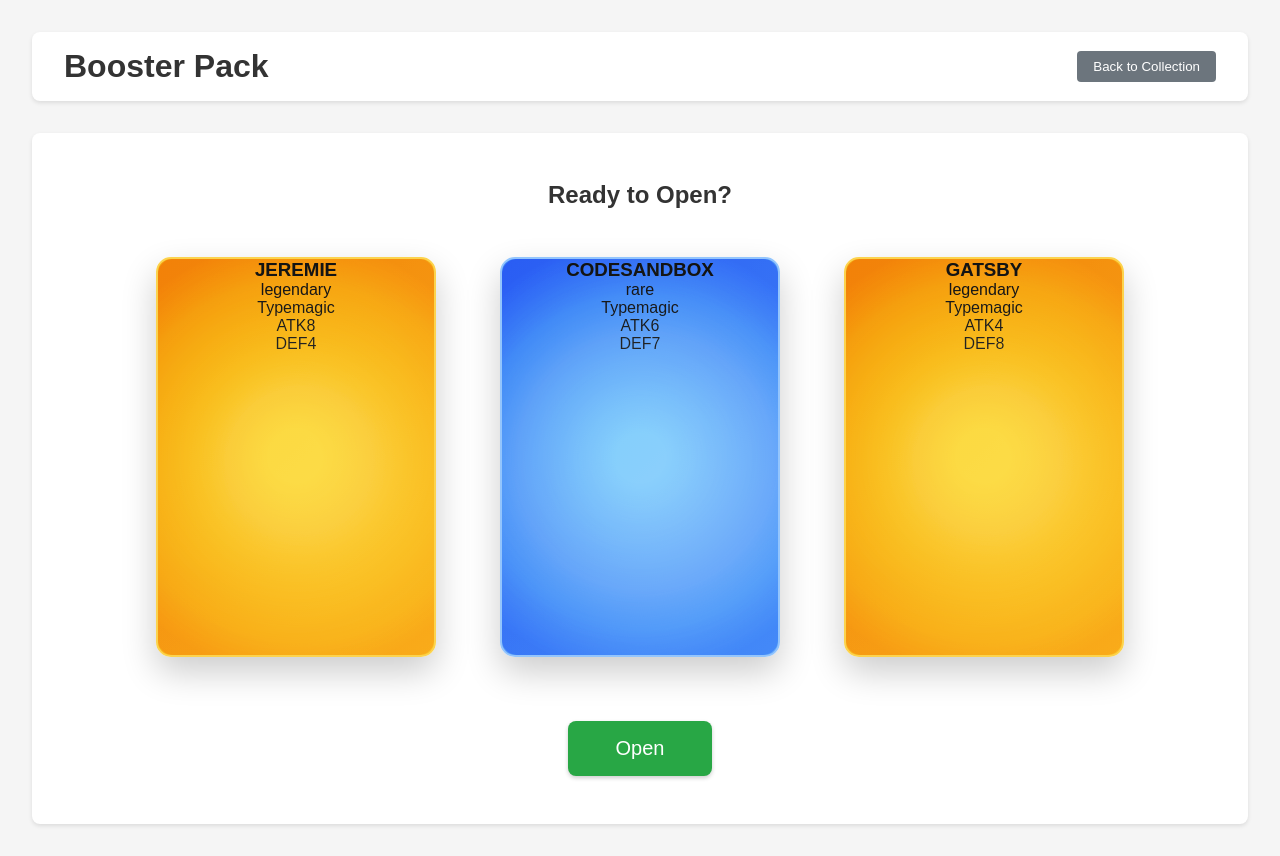
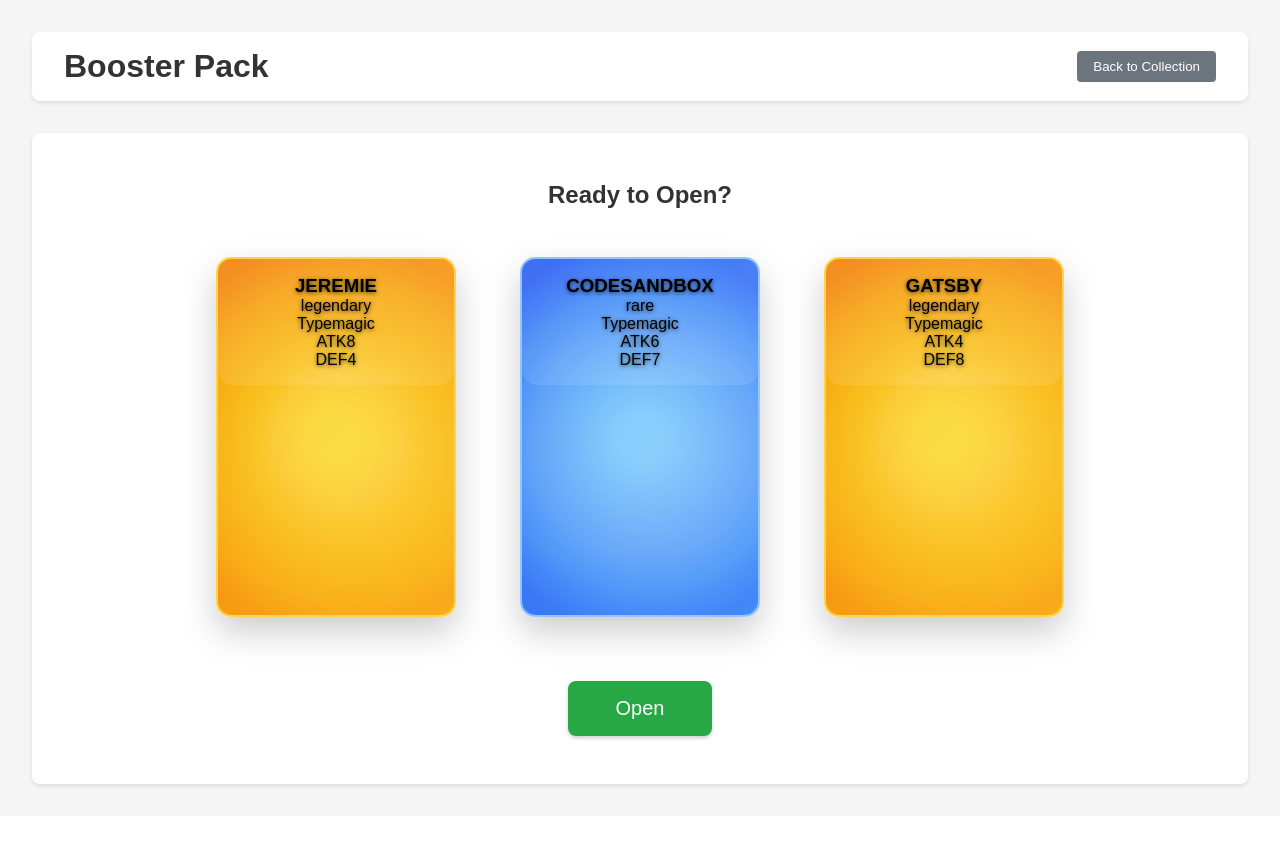
Before and after one commit to guilbill/ATProtoTCG, a Next.js app: page /booster in a window 1280 px wide. After the commit the page ends 816 px from the top, so only its background shows below. Built offline with nearby package versions, Linux system fonts and the light colour scheme.

Commit message:
feat: fancier cards

```diff
--- a/app/components/FancyCard.tsx
+++ b/app/components/FancyCard.tsx
@@ -128,35 +128,48 @@ export const FancyCard: React.FC<FancyCardProps> = ({ card, revealed = true }) =
       ref={cardRef}
       className="card-container fancy-card-effect"
       style={{
-        width: '280px',
-        height: '400px',
+        width: '240px', // slightly narrower for better image fit
+        height: '360px', // keep aspect ratio close to image
         margin: '1rem',
         perspective: '1000px',
         transition: 'all 0.3s ease',
         '--card-primary': colors.primary,
         '--card-secondary': colors.secondary,
         '--card-accent': colors.accent,
+        background: getCardBackground(),
+        backgroundSize: 'cover',
+        backgroundPosition: 'center',
+        backgroundRepeat: 'no-repeat',
       } as React.CSSProperties}
       onMouseMove={handleMouseMove}
       onMouseLeave={handleMouseLeave}
       onMouseEnter={() => setIsHovered(true)}
     >
-      <div className="card-inner">
-        <div className="card-face card-front">
-          <div className="card-content">
+      <div className="card-inner" style={{position: 'relative', width: '100%', height: '100%'}}>
+        <div className="card-face card-front" style={{width: '100%', height: '100%'}}>
+          {/* Overlays now cover the whole card */}
+          <div className="image-overlay" style={{position: 'absolute', top: 0, left: 0, right: 0, bottom: 0, width: '100%', height: '100%', borderRadius: '15px', pointerEvents: 'none'}}></div>
+          <div className="shine" style={{position: 'absolute', top: 0, left: 0, right: 0, bottom: 0, width: '100%', height: '100%', borderRadius: '15px', pointerEvents: 'none'}}></div>
+          <div className="glare" style={{position: 'absolute', top: 0, left: 0, right: 0, bottom: 0, width: '100%', height: '100%', borderRadius: '15px', pointerEvents: 'none'}}></div>
+          <div className="card-content" style={{
+            position: 'relative',
+            zIndex: 2,
+            background: hasImage() ? 'rgba(255,255,255,0.10)' : 'transparent',
+            borderRadius: '15px',
+            padding: '1rem',
+            color: 'black',
+            textShadow: hasImage() ? '0 1px 4px rgba(0,0,0,0.7)' : 'none',
+          }}>
             <div className="card-header">
               <h3 className="card-name">{card.name}</h3>
               <div className="rarity-badge">{card.rarity}</div>
             </div>
             <div className="card-image-container">
-              <div
-                className="card-visual"
-                style={{
+              {/* Only show fallback letter if no image */}
+              {!hasImage() && (
+                <div className="card-visual" style={{
                   width: '100%',
                   height: '100%',
-                  background: getCardBackground(),
-                  backgroundSize: 'cover',
-                  backgroundPosition: 'center',
                   display: 'flex',
                   alignItems: 'center',
                   justifyContent: 'center',
@@ -164,13 +177,10 @@ export const FancyCard: React.FC<FancyCardProps> = ({ card, revealed = true }) =
                   color: 'white',
                   fontWeight: 'bold',
                   textShadow: '2px 2px 4px rgba(0,0,0,0.5)'
-                }}
-              >
-                {!hasImage() && card.name.charAt(0).toUpperCase()}
-              </div>
-              <div className="image-overlay"></div>
-              <div className="shine"></div>
-              <div className="glare"></div>
+                }}>
+                  {card.name.charAt(0).toUpperCase()}
+                </div>
+              )}
             </div>
             <div className="card-stats">
               <div className="stat-row">
--- a/app/components/pokemonCardEffect.css
+++ b/app/components/pokemonCardEffect.css
@@ -1,3 +1,30 @@
+/* Ensure card-visual background image is visible and fills container */
+.card-visual {
+  width: 100%;
+  height: 100%;
+  position: relative;
+  z-index: 1;
+  display: flex;
+  align-items: center;
+  justify-content: center;
+  font-size: 3rem;
+  color: white;
+  font-weight: bold;
+  text-shadow: 2px 2px 4px rgba(0,0,0,0.5);
+  background-size: cover !important;
+  background-position: center !important;
+  background-repeat: no-repeat !important;
+}
+
+/* Overlay above image, but transparent by default */
+.image-overlay {
+  position: absolute;
+  top: 0; left: 0; right: 0; bottom: 0;
+  border-radius: 15px;
+  background: transparent;
+  z-index: 2;
+  pointer-events: none;
+}
 /* Pokemon Card CSS Holographic Effect - inspired by simeydotme/pokemon-cards-css */
 
 .fancy-card-effect {
```
